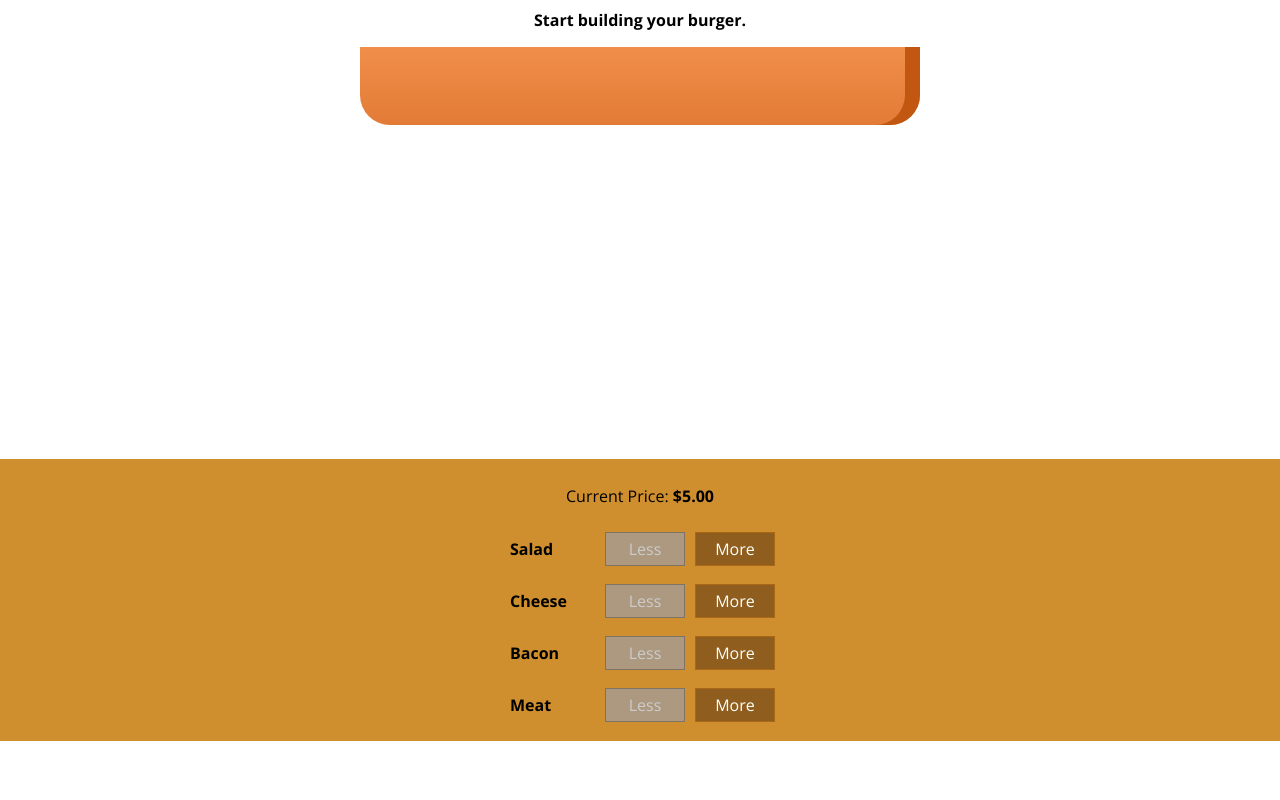
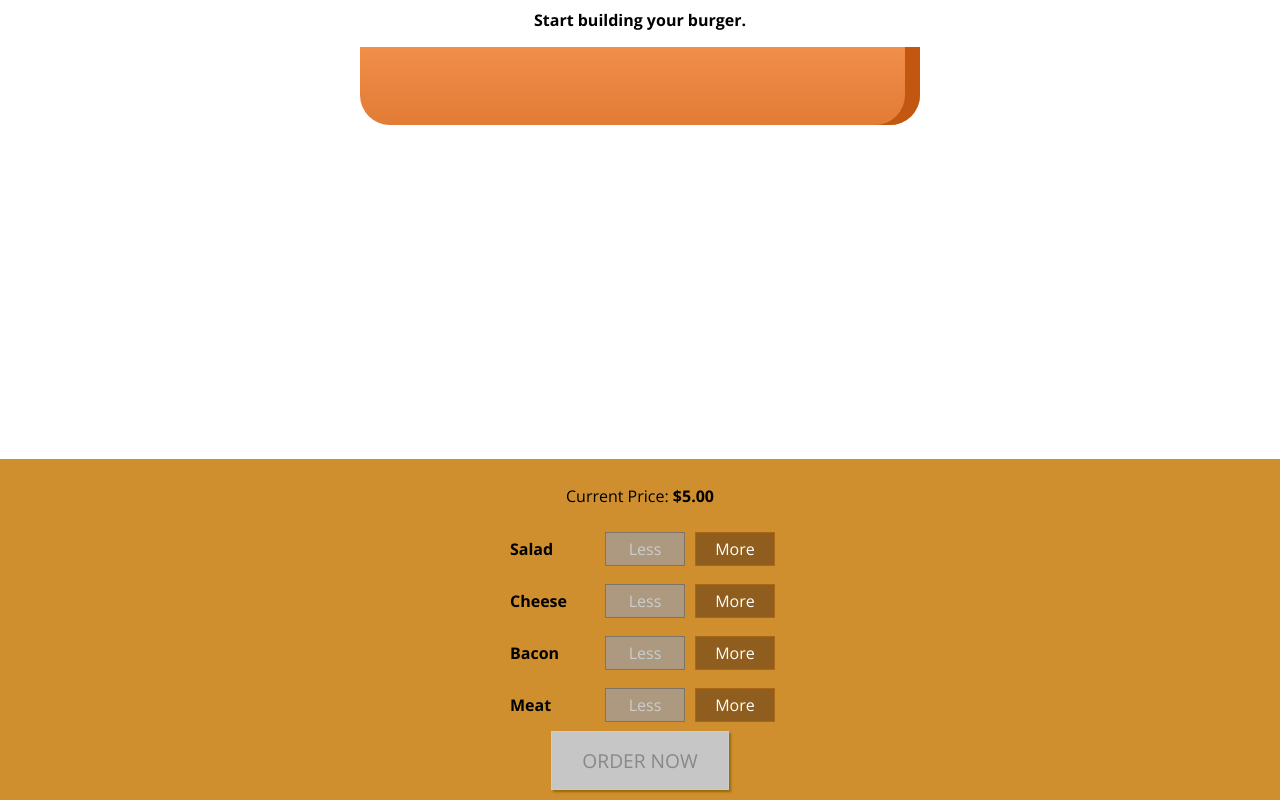
Before and after one commit to olaassem/burgerbuilder, a React app: page / in a window 1280 px wide. Shown: the part 179-979 px from the top of the page. Before the commit the page ends 920 px from the top, so only its background shows below. Built offline with nearby package versions, Linux system fonts and the light colour scheme.

Commit message:
adding the order button

```diff
--- a/src/components/Burger/BuildControls/BuildControls.css
+++ b/src/components/Burger/BuildControls/BuildControls.css
@@ -8,3 +8,44 @@
     margin: auto;
     padding: 10px 0;
 }
+
+.OrderButton {
+    background-color: #DAD735;
+    outline: none;
+    cursor: pointer;
+    border: 1px solid #966909;
+    color: #966909;
+    font-family: inherit;
+    font-size: 1.2em;
+    padding: 15px 30px;
+    box-shadow: 2px 2px 2px #966909;
+}
+
+.OrderButton:hover, .OrderButton:active {
+    background-color: #A0DB41;
+    border: 1px solid #966909;
+    color: #966909;
+}
+
+.OrderButton:disabled {
+    background-color: #C7C6C6;
+    cursor: not-allowed;
+    border: 1px solid #ccc;
+    color: #888888;
+}
+
+.OrderButton:not(:disabled) {
+    animation: enable 0.3s linear;
+}
+
+@keyframes enable {
+    0% {
+        transform: scale(1);
+    }
+    60% {
+        transform: scale(1.1);
+    }
+    100% {
+        transform: scale(1);
+    }
+}
--- a/src/components/Burger/BuildControls/BuildControls.js
+++ b/src/components/Burger/BuildControls/BuildControls.js
@@ -23,6 +23,11 @@
                 disabled={props.disabled[ctrl.type]}
             />
         ))}
+        <button
+            className={classes.OrderButton}
+            disabled={!props.purchasable}>
+                ORDER NOW
+        </button>
     </div>
 );
 
--- a/src/containers/BurgerBuilder.js
+++ b/src/containers/BurgerBuilder.js
@@ -22,7 +22,20 @@
             cheese: 0,
             meat: 0
         },
-        totalPrice: 5
+        totalPrice: 5,
+        purchasable: false
+    }
+
+    updatePurchaseState = (ingredients) => {
+
+        const sum = Object.keys(ingredients)
+            .map(igKey => {
+                return ingredients[igKey]
+            })
+            .reduce((sum, el) => {
+                return sum + el
+            }, 0);
+        this.setState({purchasable: sum > 0});
     }
 
 
@@ -40,6 +53,8 @@
             totalPrice: newPrice,
             ingredients: updatedIngredients
         });
+
+        this.updatePurchaseState(updatedIngredients);
     }
 
     removeIngredient = (type) => {
@@ -59,6 +74,8 @@
             totalPrice: newPrice,
             ingredients: updatedIngredients
         });
+
+    this.updatePurchaseState(updatedIngredients);
     }
 
     render () {       //must use render() method with class components
@@ -81,6 +98,7 @@
                     ingredientAdded={this.addIngredientHandler}
                     ingredientRemoved={this.removeIngredient}
                     disabled={disabledInfo}
+                    purchasable={this.state.purchasable}
                     price={this.state.totalPrice}
                 />
             </Aux>
```
